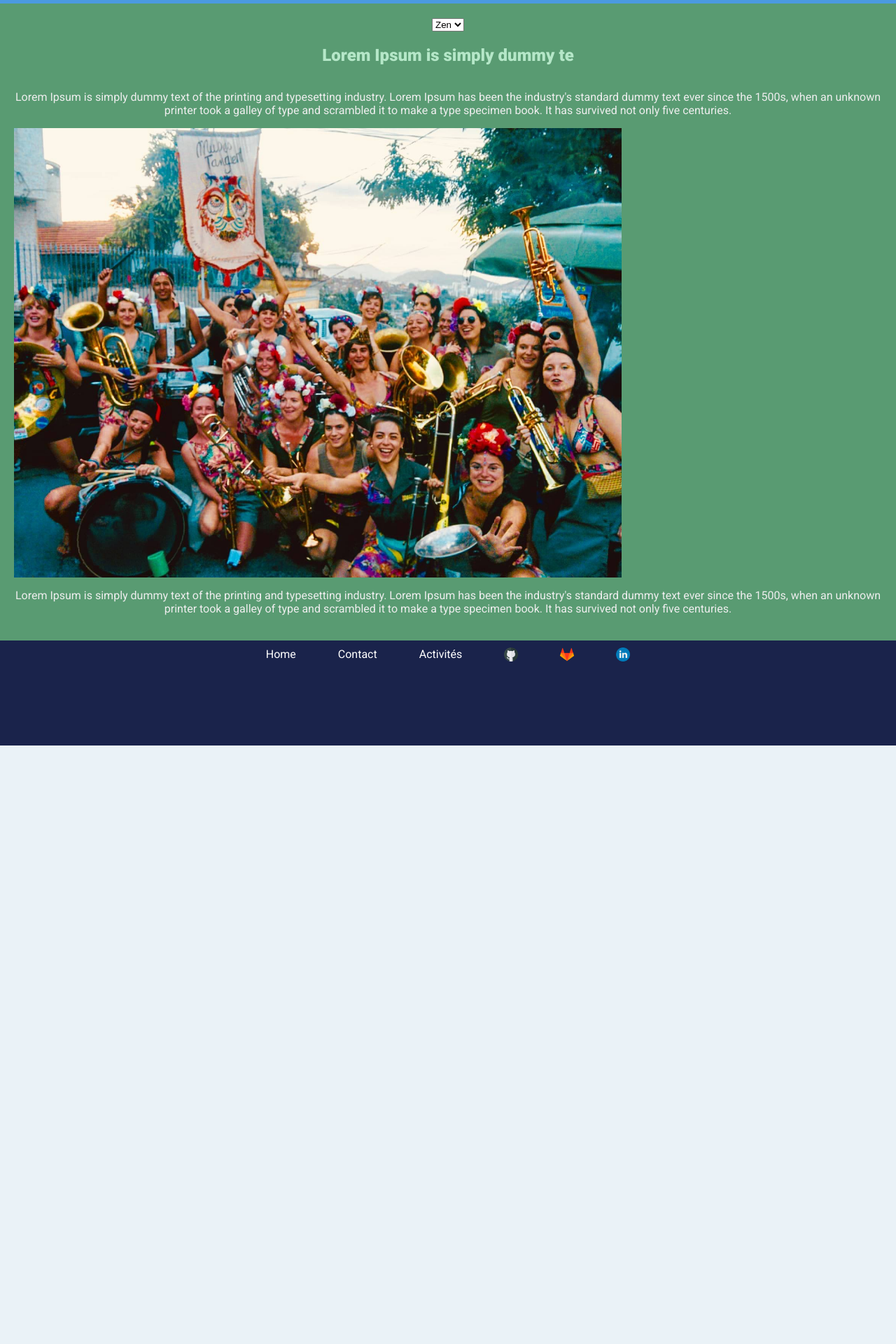
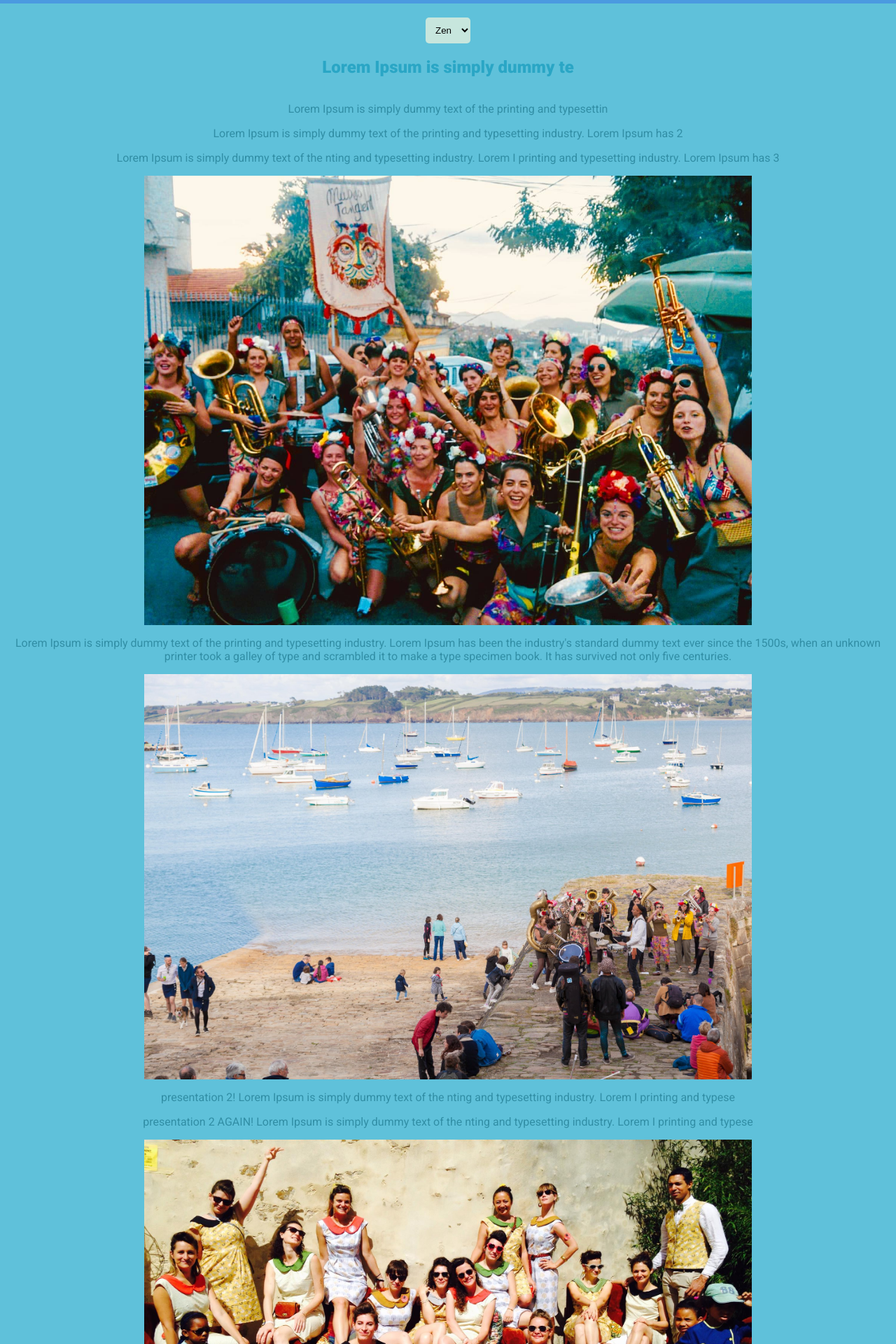
Before and after one commit to vio9/cv, a React (Create React App) app: page /activites in a window 1280 px wide. Shown: the part 160-2080 px from the top of the page at 70% size. Before the commit the page ends 1225 px from the top, so only its background shows below. Built offline with nearby package versions, Linux system fonts and the light colour scheme.

Commit message:
changes some details in activities

```diff
--- a/src/components/activites.js
+++ b/src/components/activites.js
@@ -6,8 +6,8 @@ import { ThemeContext } from "../utils/context/ThemeContext";
 import { useState } from "react/cjs/react.development";
 import Footer from "./Footer";
 import musesbresil from "../datas/assets/musesbresil.jpg";
-import Presentation from "./Presentation";
-import activitéDetail from "./activitéDetail";
+import musesbretagne from "../datas/assets/musesbretagne.jpg";
+import musesmarvejols from "../datas/assets/musesmarvejols.jpg";
 
 const Activites = () => {
 	function ThemeChoice(props) {
@@ -19,7 +19,12 @@ const Activites = () => {
 		};
 
 		return (
-			<select name="theme" defaultValue={theme} onChange={handleChange}>
+			<select
+				className="select-theme"
+				name="theme"
+				defaultValue={theme}
+				onChange={handleChange}
+			>
 				<option value="zen">Zen</option>
 				<option value="pop">Pop</option>
 			</select>
@@ -38,6 +43,31 @@ const Activites = () => {
 		theme,
 		updateTheme: setTheme,
 	};
+	const [details, setDetails] = useState([
+		{
+			id: 1,
+			presentation:
+				"Lorem Ipsum is simply dummy text of the printing and typesettin",
+		},
+		{
+			id: 2,
+			presentation:
+				"Lorem Ipsum is simply dummy text of the printing and typesetting industry. Lorem Ipsum has 2",
+		},
+		{
+			id: 3,
+			presentation:
+				"Lorem Ipsum is simply dummy text of the nting and typesetting industry. Lorem I printing and typesetting industry. Lorem Ipsum has 3",
+		},
+		{
+			presentation2:
+				"presentation 2! Lorem Ipsum is simply dummy text of the nting and typesetting industry. Lorem I printing and typese",
+		},
+		{
+			presentation2:
+				"presentation 2 AGAIN! Lorem Ipsum is simply dummy text of the nting and typesetting industry. Lorem I printing and typese",
+		},
+	]);
 
 	return (
 		<ThemeContext.Provider value={contextValue}>
@@ -47,14 +77,19 @@ const Activites = () => {
 				<div className={theme}>
 					<ToolBar />
 					<h2 className="title-activités"> Lorem Ipsum is simply dummy te</h2>
-					<activitéDetail />
-					<p className="presentation-perso">
-						Lorem Ipsum is simply dummy text of the printing and typesetting
-						industry. Lorem Ipsum has been the industry's standard dummy text
-						ever since the 1500s, when an unknown printer took a galley of type
-						and scrambled it to make a type specimen book. It has survived not
-						only five centuries.
-					</p>
+					<div>
+						{details.map((item) => (
+							<p
+								className="presentation-perso"
+								key={item.id}
+								presentation={item.presentation}
+							>
+								{item.presentation}
+							</p>
+						))}
+					</div>
+					<div></div>
+
 					<div className="photos-wrapper">
 						<div className="photo">
 							<img src={musesbresil} alt="Les muses Tanguent au Brésil" />
@@ -67,6 +102,27 @@ const Activites = () => {
 						and scrambled it to make a type specimen book. It has survived not
 						only five centuries.
 					</p>
+					<div className="photos-wrapper">
+						<div className="photo">
+							<img src={musesbretagne} alt="Les muses Tanguent au Brésil" />
+						</div>
+					</div>
+					<div>
+						{details.map((item) => (
+							<p
+								className="presentation-perso"
+								key={item.id}
+								presentation={item.presentation2}
+							>
+								{item.presentation2}
+							</p>
+						))}
+					</div>
+					<div className="photos-wrapper">
+						<div className="photo">
+							<img src={musesmarvejols} alt="Les muses Tanguent au Brésil" />
+						</div>
+					</div>
 				</div>
 				<Footer />
 			</div>
--- a/src/components/activitéDetail.js
+++ /dev/null
@@ -1,9 +0,0 @@
-import React from "react";
-
-export default function activitéDetail({ presentation }) {
-	return (
-		<div>
-			<p>{presentation}</p>
-		</div>
-	);
-}
--- a/src/style/_settings.scss
+++ b/src/style/_settings.scss
@@ -25,6 +25,6 @@ html {
 @media only screen and (max-width: 480px) {
 	p {
 		font-family: $font-1;
-		font-size: 0.8em;
+		font-size: 0.9em;
 	}
 }
--- a/src/style/components/_activites.scss
+++ b/src/style/components/_activites.scss
@@ -1,21 +1,26 @@
 .zen {
 	display: flex;
 	flex-direction: column;
-	background-color: rgb(89, 155, 114);
+	background-color: #5fc1da;
 	text-align: center;
-	color: #eee;
+	color: #318ea5;
 	padding: 20px;
 	margin: 0;
-	//	height: 100vh;
-
+	.select-theme {
+		padding: 10px;
+		border: none;
+		border-radius: 5px;
+		background-color: #c7e6dd;
+	}
 	.title-activités {
-		color: rgb(181, 231, 200);
+		color: #2aa6c5;
 	}
 	.photos-wrapper {
 		display: flex;
 
 		.photo {
 			display: flex;
+			justify-content: center;
 
 			img {
 				display: flex;
@@ -30,12 +35,18 @@
 	flex-direction: column;
 	text-align: center;
 	color: #333;
-	background-color: rgb(241, 204, 241);
+	background-color: #9ce0d4;
 	padding: 30px;
 	margin: 40px;
 	padding: 20px;
 	margin: 0;
-	//	height: 100vh;
+
+	.select-theme {
+		padding: 10px;
+		border: none;
+		border-radius: 5px;
+		background-color: #e2f3f9;
+	}
 	.title-activités {
 		color: rgb(65, 52, 61);
 	}
@@ -44,6 +55,7 @@
 
 		.photo {
 			display: flex;
+			justify-content: center;
 
 			img {
 				display: flex;
@@ -52,3 +64,19 @@
 		}
 	}
 }
+
+@media only screen and (max-width: 450px) {
+	.zen,
+	.pop {
+		p {
+			color: rgb(55, 94, 95);
+		}
+		.photos-wrapper {
+			.photo {
+				img {
+					max-width: 90%;
+				}
+			}
+		}
+	}
+}
```
